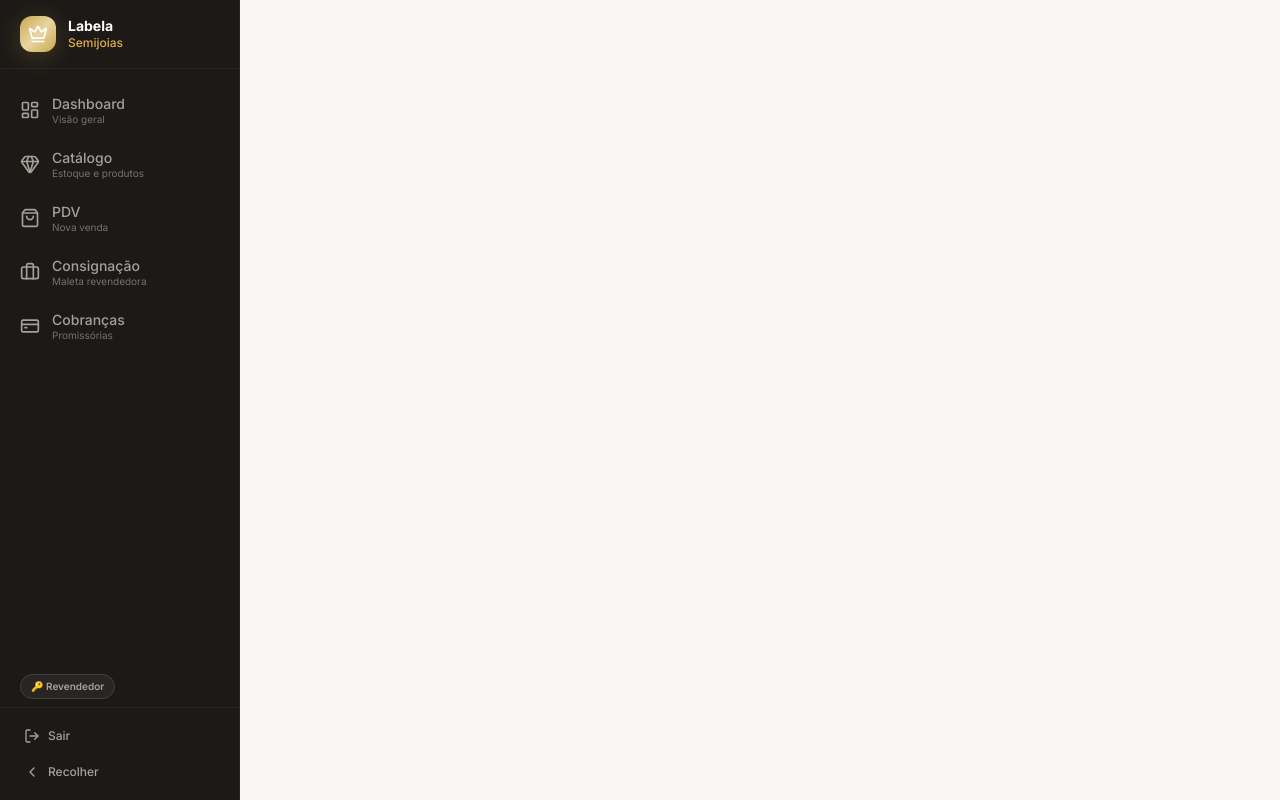
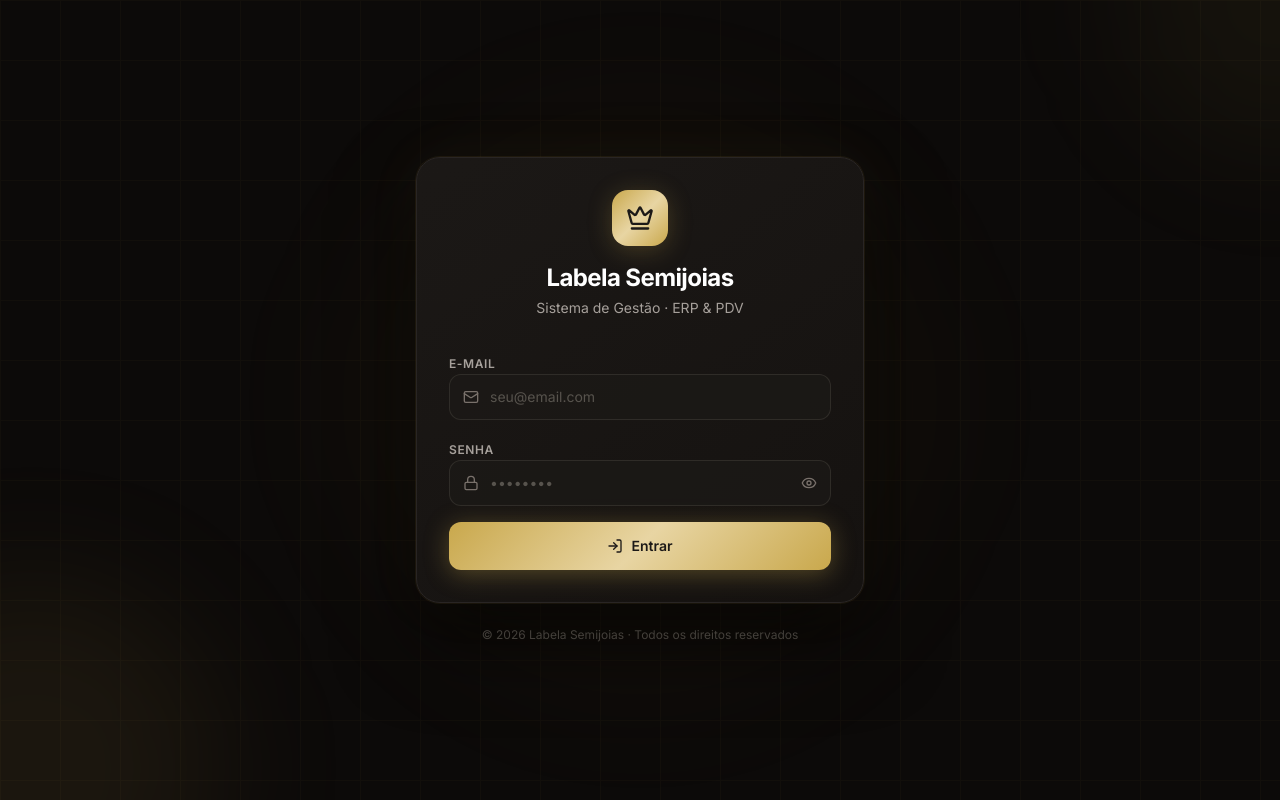
Before and after one commit to carlosbpereira/teste-app, a Next.js app: page /login in a window 1280 px wide. Built offline with nearby package versions, Linux system fonts and the light colour scheme; no server answers.

Commit message:
fix: esconder menus para usuarios nao logados e redirecionar limpo para login no logout
- layout.tsx: renderiza Sidebar, Header e BottomNav apenas quando autenticado
- session.ts: limpeza completa de todos os cookies com path / e maxAge 0
- (auth)/layout.tsx: remocao de html/body duplicados

```diff
--- a/src/app/(auth)/layout.tsx
+++ b/src/app/(auth)/layout.tsx
@@ -1,12 +1,4 @@
 import type { Metadata, Viewport } from "next";
-import { Inter } from "next/font/google";
-import "../globals.css";
-
-const inter = Inter({
-  subsets: ["latin"],
-  display: "swap",
-  variable: "--font-inter",
-});
 
 export const metadata: Metadata = {
   title: {
@@ -28,9 +20,5 @@ export default function AuthLayout({
 }: {
   children: React.ReactNode;
 }) {
-  return (
-    <html lang="pt-BR" className={inter.variable}>
-      <body className="antialiased">{children}</body>
-    </html>
-  );
+  return <>{children}</>;
 }
--- a/src/app/layout.tsx
+++ b/src/app/layout.tsx
@@ -41,13 +41,15 @@ export default async function RootLayout({
 }: Readonly<{
   children: React.ReactNode;
 }>) {
-  // Lê o role do usuário a partir do cookie de sessão (server-side)
-  const { role } = await getSessionUser();
+  // Lê os dados de sessão do cookie (server-side)
+  const { role, accessToken } = await getSessionUser();
+  const isAuthenticated = Boolean(accessToken && role);
   const userRole: UserRole = role ?? "revendedor";
 
   return (
     <html lang="pt-BR" className={inter.variable}>
       <body className="antialiased bg-stone-50 text-stone-900 min-h-dvh">
+        {isAuthenticated ? (
           <div className="flex min-h-dvh">
             {/* Desktop Sidebar */}
             <Sidebar role={userRole} />
@@ -62,10 +64,13 @@ export default async function RootLayout({
                 {children}
               </main>
             </div>
-        </div>
 
             {/* Mobile Bottom Navigation */}
             <BottomNav role={userRole} />
+          </div>
+        ) : (
+          <main className="min-h-dvh flex flex-col">{children}</main>
+        )}
       </body>
     </html>
   );
--- a/src/lib/session.ts
+++ b/src/lib/session.ts
@@ -41,12 +41,25 @@ export async function createSession(
 
 export async function deleteSession(): Promise<void> {
   const cookieStore = await cookies();
-  cookieStore.delete(ACCESS_TOKEN_COOKIE);
-  cookieStore.delete(REFRESH_TOKEN_COOKIE);
-  cookieStore.delete(USER_ROLE_COOKIE);
-  cookieStore.delete(USER_ID_COOKIE);
-  cookieStore.delete(USER_NAME_COOKIE);
-  cookieStore.delete(USER_PHONE_COOKIE);
+  const allCookies = [
+    ACCESS_TOKEN_COOKIE,
+    REFRESH_TOKEN_COOKIE,
+    USER_ROLE_COOKIE,
+    USER_ID_COOKIE,
+    USER_NAME_COOKIE,
+    USER_PHONE_COOKIE,
+  ];
+
+  for (const c of allCookies) {
+    cookieStore.delete(c);
+    cookieStore.set(c, "", {
+      path: "/",
+      maxAge: 0,
+      expires: new Date(0),
+      httpOnly: true,
+      sameSite: "lax",
+    });
+  }
 }
 
 export async function getSession(): Promise<{
```
Lines whose indentation alone changed are shown as unchanged.
